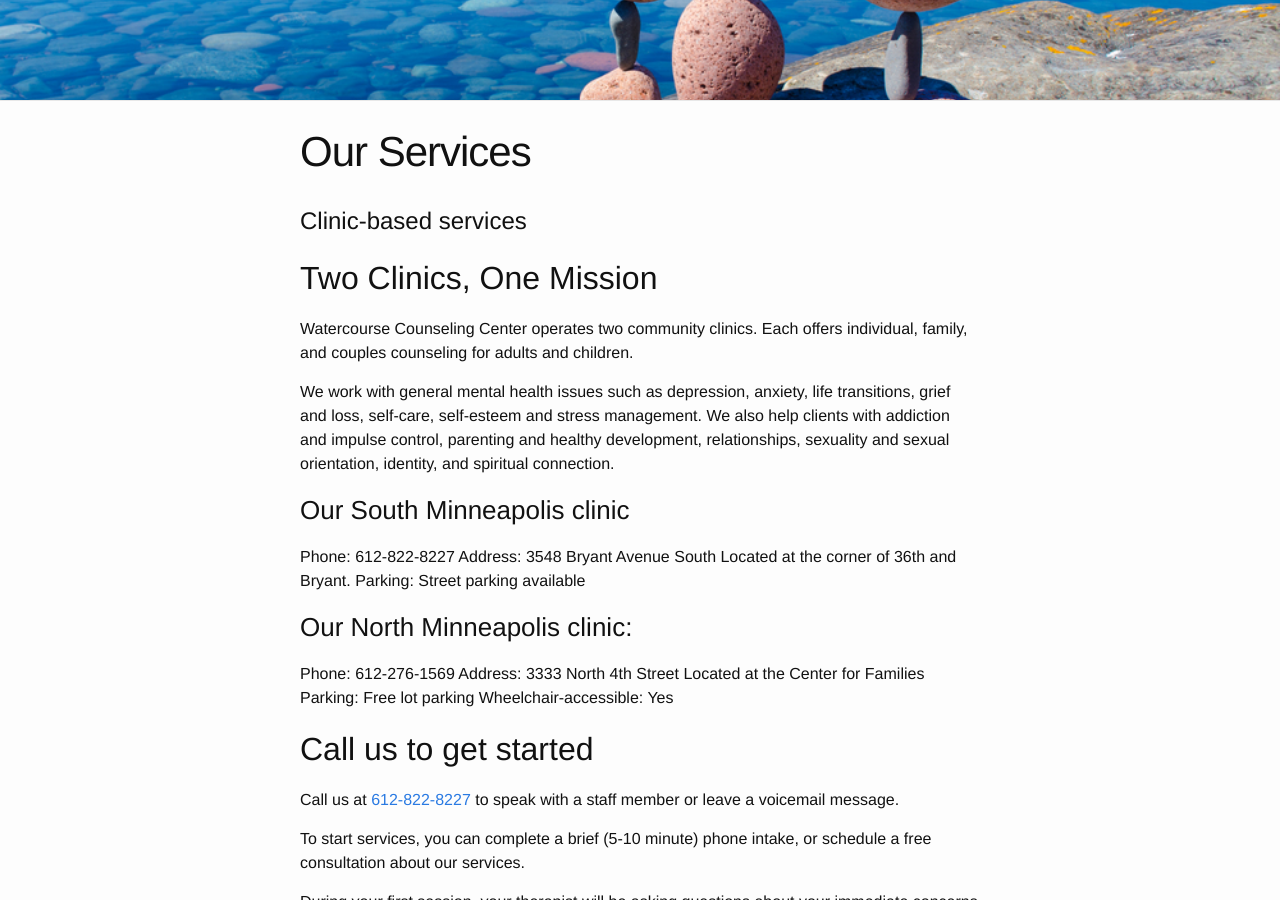
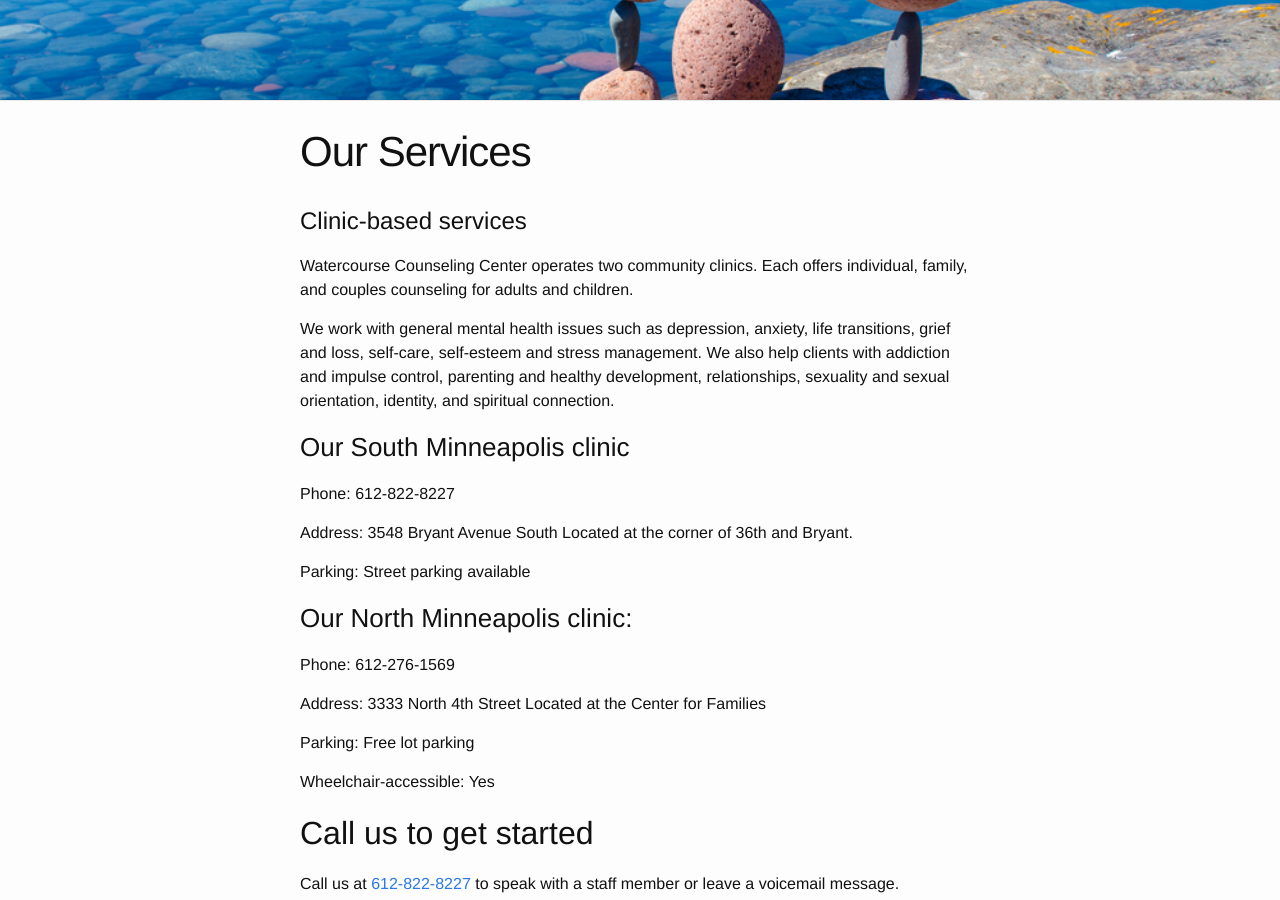
Before and after one commit to watercourse-cc/watercourse, a Jekyll site: the page built from services.md, in a window 1280 px wide and 900 px high, scrolled down 511 px. Built offline with Jekyll 4.4.1, drawn with Linux system fonts in a browser that asks for light colours.

Commit message:
took out "two clinics, one mission" & fixed clinic contact info

```diff
--- a/services.md
+++ b/services.md
@@ -6,8 +6,6 @@
 
 # Clinic-based services
 
-## Two Clinics, One Mission
-
 Watercourse Counseling Center operates two community clinics. Each offers individual, family, and couples counseling for adults and children.
 
 We work with general mental health issues such as depression, anxiety, life transitions, grief and loss, self-care, self-esteem and stress management.  We also help clients with addiction and impulse control, parenting and healthy development, relationships, sexuality and sexual orientation, identity, and spiritual connection.
@@ -15,16 +13,21 @@
 ### Our South Minneapolis clinic
 
 Phone:       612-822-8227
+
 Address:    3548 Bryant Avenue South
 Located at the corner of 36th and Bryant.
+
 Parking:     Street parking available
 
 ### Our North Minneapolis clinic:
 
 Phone:       612-276-1569
+
 Address:    3333 North 4th Street
 Located at the Center for Families
+
 Parking:     Free lot parking
+
 Wheelchair-accessible: Yes
 
 ## Call us to get started
```
